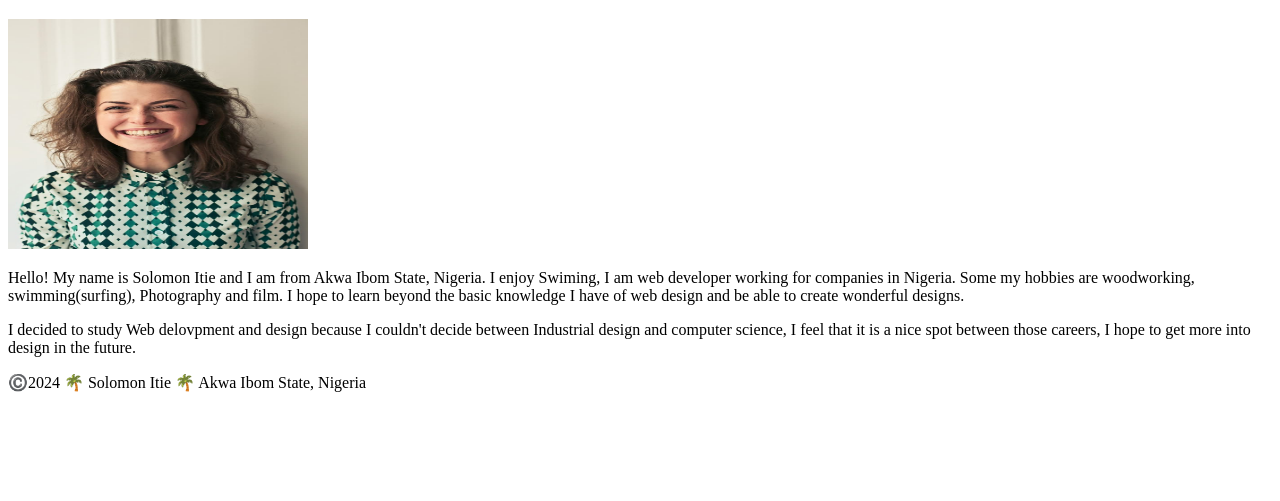
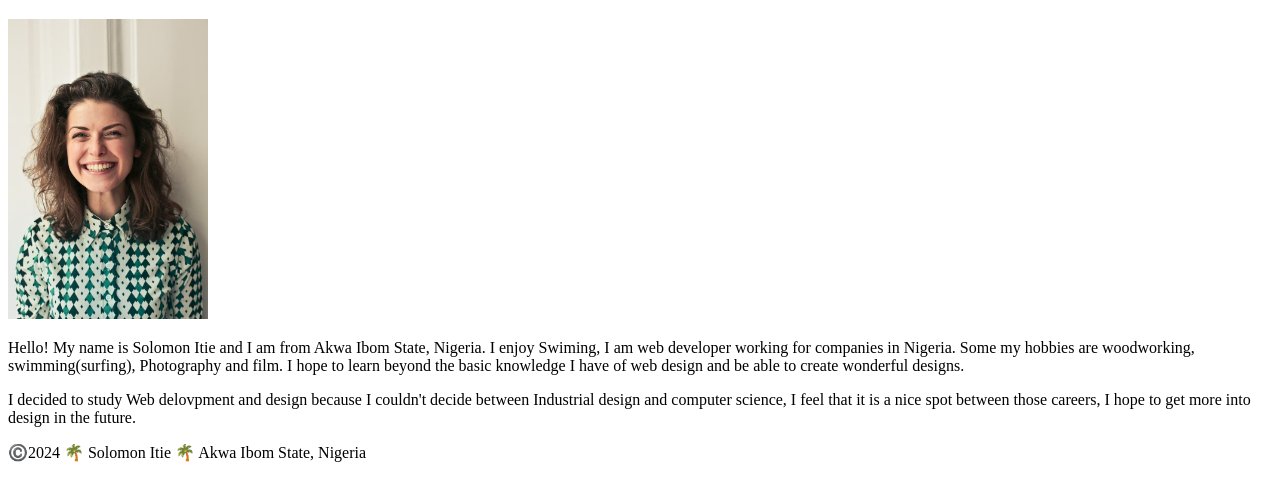
Before and after one commit to Solomonitie/wdd130, a plain HTML site: page index.html in a window 1280 px wide. Shown: the part 87-588 px from the top of the page. Drawn offline with Linux system fonts and the light colour scheme.

Commit message:
completed about me page

```diff
--- a/index.html
+++ b/index.html
@@ -14,15 +14,13 @@
         </header>
         <main>
             <h1>Solomon Itie| WDD130</h1>
-            <img src="images/profile.jpg.jpg"alt="About me Enrique" width="300" height="230" >
+            <img src="images/profile.jpg.jpg" alt="Hello, my name is Solomon Itie" width="200">
             <p>Hello! My name is Solomon Itie and I am from Akwa Ibom State, Nigeria.
                I enjoy Swiming, I am web developer working for companies in Nigeria. Some my hobbies are woodworking, swimming(surfing), Photography and film. I hope to learn beyond the basic knowledge I have of web design and be able to create wonderful designs.</p>
-               I decided to study Web delovpment and design because I couldn't decide between Industrial design and computer science, I feel that it is a nice spot between those careers, I hope to get more into design in the future.</p>
-               </p>
+               I decided to study Web delovpment and design because I couldn't decide between Industrial design and computer science, I feel that it is a nice spot between those careers, I hope to get more into design in the future.
         </main>
         <footer>
             <p>©️2024 🌴 Solomon Itie 🌴 Akwa Ibom State, Nigeria</p>
         </footer>
     </body>
-    </head>
 </html>
```
